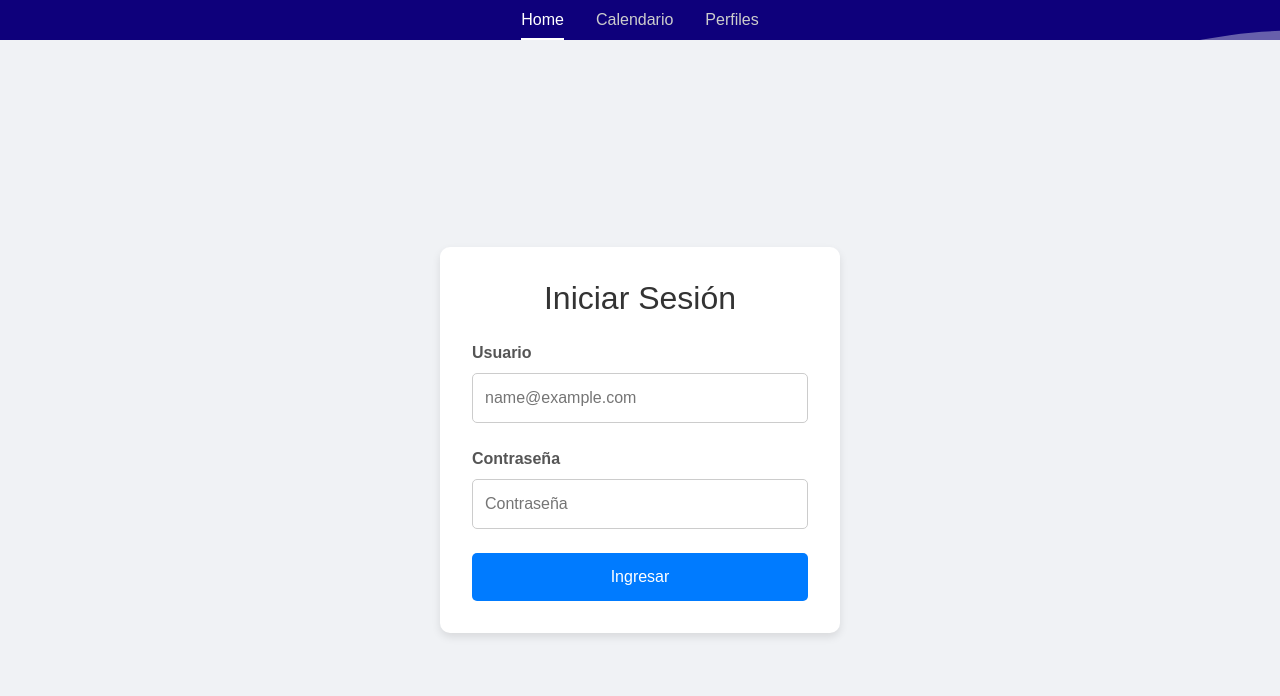
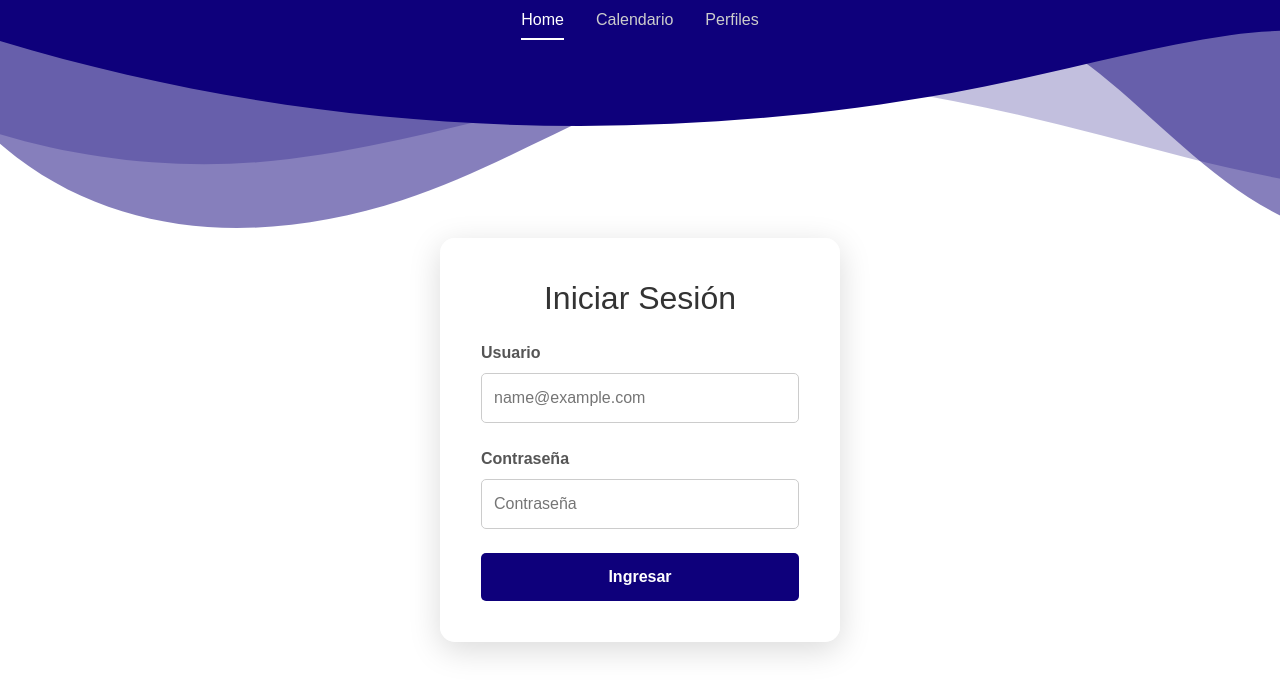
Before and after one commit to wavaronr/TurnosApp, a React (Create React App) app: page / in a window 1280 px wide. Shown: the top 696 px of the page. Built offline with nearby package versions, Linux system fonts and the light colour scheme; no server answers.

Commit message:
style: unify login page design to match home

```diff
--- a/src/css/Login.css
+++ b/src/css/Login.css
@@ -4,16 +4,18 @@
   justify-content: center;
   align-items: center;
   height: 100vh;
-  background: #f0f2f5;
+  background: transparent;
 }
 
 .login-card {
-  padding: 2rem;
-  border-radius: 10px;
-  background: #fff;
-  box-shadow: 0 4px 8px rgba(0, 0, 0, 0.1);
+  padding: 2.5rem;
+  border-radius: 15px;
   width: 100%;
   max-width: 400px;
+  background: rgba(255, 255, 255, 0.7);
+  backdrop-filter: blur(8px);
+  border: 1px solid rgba(255, 255, 255, 0.25);
+  box-shadow: 0 8px 32px 0 rgba(0, 0, 0, 0.15);
 }
 
 .login-title {
@@ -23,20 +25,29 @@
 }
 
 .form-group {
-  margin-bottom: 1rem;
+  margin-bottom: 1.25rem;
 }
 
 .form-group label {
   display: block;
   margin-bottom: 0.5rem;
   color: #555;
+  font-weight: bold;
 }
 
 .form-group input {
   width: 100%;
   padding: 0.75rem;
-  border: 1px solid #ccc;
+  border: 1px solid rgba(0, 0, 0, 0.1);
   border-radius: 5px;
+  background: rgba(255, 255, 255, 0.9);
+  color: #333;
+  transition: border-color 0.3s ease;
+}
+
+.form-group input:focus {
+  outline: none;
+  border-color: #0e007b;
 }
 
 .btn-login {
@@ -44,13 +55,14 @@
   padding: 0.75rem;
   border: none;
   border-radius: 5px;
-  background: #007bff;
+  background: #0e007b;
   color: #fff;
   font-size: 1rem;
+  font-weight: bold;
   cursor: pointer;
   transition: background 0.3s ease;
 }
 
 .btn-login:hover {
-  background: #0056b3;
+  background: #0022a1;
 }
```
